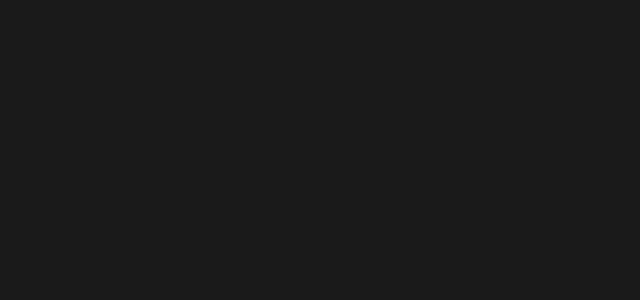
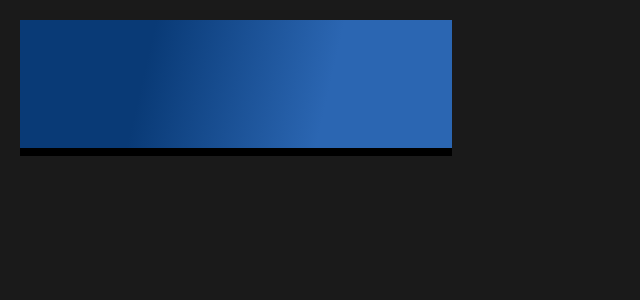
Before and after one commit to ardelan869/ragemenu, a React (Vite) app in the folder web/: page / in a window 1280 px wide. Shown: the top 300 px of the page, without its empty margins (0-640 px from the left). Built offline with nearby package versions, Linux system fonts and the light colour scheme.

Commit message:
refactor(nui): added menu data and item ids to callbacks

```diff
--- a/web/src/components/menu.tsx
+++ b/web/src/components/menu.tsx
@@ -7,9 +7,24 @@ import { useKeyDown } from '@/lib/keys';
 import { useNuiEvent } from '@/lib/hooks';
 import { fetchNui } from '@/lib';
 
+interface MenuProps {
+  id: string;
+  resource: string;
+  title: string;
+  subtitle?: string;
+}
+
 export default function Menu() {
+  const [menu, setMenu] = useState<MenuProps | undefined>({
+    id: '',
+    resource: '',
+    title: '',
+    subtitle: ''
+  });
   const [items, setItems] = useState<ItemProps[]>([]);
   const [selected, setSelected] = useState(0);
+
+  useNuiEvent<MenuProps | undefined>('SetMenu', setMenu);
 
   useNuiEvent<ItemProps[]>('SetItems', setItems);
 
@@ -33,7 +48,10 @@ export default function Menu() {
 
     if (index < 0) index = items.length - 1;
 
-    fetchNui('OnSelect', { index });
+    fetchNui('OnSelect', {
+      menu,
+      selected: items[selected].id
+    });
 
     setSelected(index);
   }
@@ -48,7 +66,10 @@ export default function Menu() {
     if (index === items.length)
       index = items.findIndex((c) => c.type !== 'separator') ?? 0;
 
-    fetchNui('OnSelect', { index });
+    fetchNui('OnSelect', {
+      menu,
+      selected: items[selected].id
+    });
 
     setSelected(index);
   }
@@ -68,7 +89,8 @@ export default function Menu() {
     }
 
     fetchNui('OnChange', {
-      index: selected,
+      menu,
+      selected: items[selected].id,
       current: item.current
     });
 
@@ -90,7 +112,8 @@ export default function Menu() {
     }
 
     fetchNui('OnChange', {
-      index: selected,
+      menu,
+      selected: items[selected].id,
       current: item.current
     });
 
@@ -104,27 +127,41 @@ export default function Menu() {
       items[selected].checked = !items[selected].checked;
 
       fetchNui('OnCheck', {
-        index: selected,
+        menu,
+        selected: items[selected].id,
         checked: items[selected].checked
       });
 
       return setItems([...items]);
     }
 
-    fetchNui('OnClick', { index: selected });
+    fetchNui('OnClick', {
+      menu,
+      selected: items[selected].id
+    });
   }
   useKeyDown('Enter', Enter);
   useNuiEvent('Enter', Enter);
 
+  function Escape() {
+    setItems([]);
+    setSelected(0);
+
+    fetchNui('Exit', { menu });
+  }
+  useKeyDown('Escape', Escape);
+  useKeyDown('Backspace', Escape);
+  useNuiEvent('Escape', Escape);
+
   return (
-    items.length > 0 && (
+    menu && (
       <main className="absolute w-[432px] top-5 left-5 tracking-[1px] text-[20px] font-chalet font-black">
         <header className="w-full h-[128px] bg-header-gradient grid place-items-center">
           <h1 className="font-signpainter text-7xl text-white translate-y-2 font-extralight">
-            Test UI
+            {menu.title}
           </h1>
         </header>
-        <SubTitle>INTERAKTIONSMENÜ</SubTitle>
+        <SubTitle> {menu.subtitle}</SubTitle>
         <section>
           {items.map((item, index) => (
             <Item key={item.id} {...item} selected={index === selected}>
```
